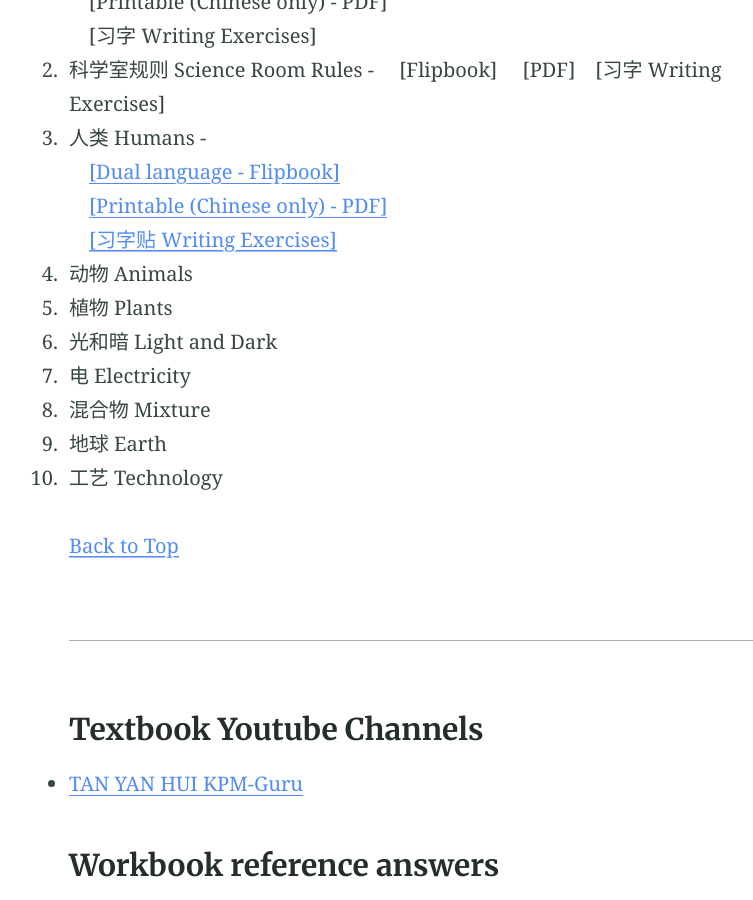
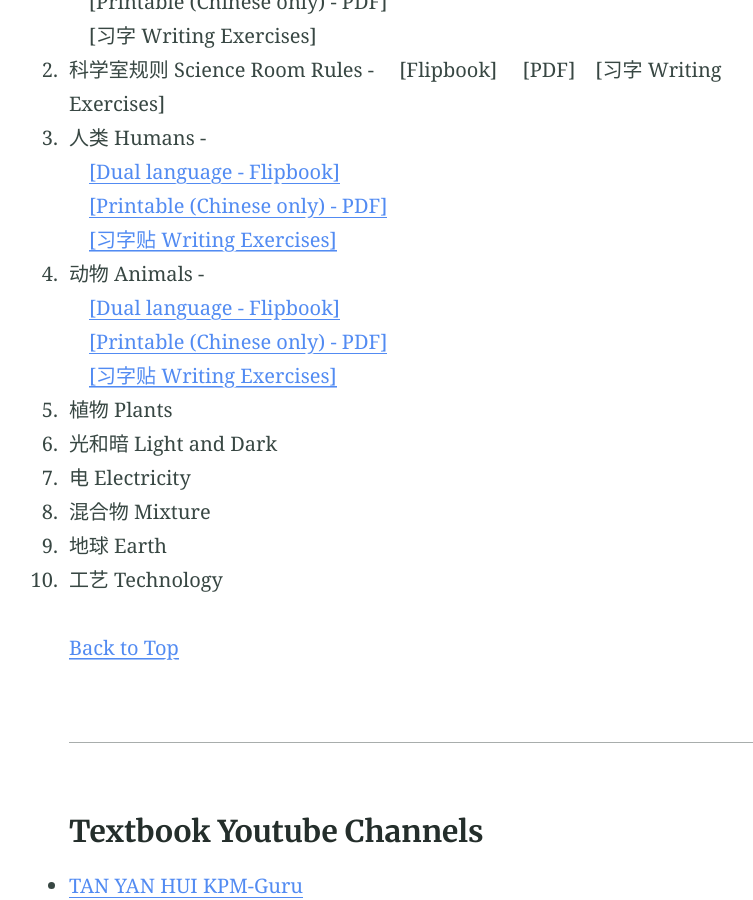
Before and after one commit to multilingual-malaysian/dlp_science, a Jekyll site: the page built from year2.md, in a window 1280 px wide and 900 px high, scrolled down 735 px. Shown: the whole window, without its empty margins (214-967 px from the left). Built offline with Jekyll 4.4.1, drawn with Linux system fonts in a browser that asks for light colours.

Commit message:
Update year2.md

```diff
--- a/year2.md
+++ b/year2.md
@@ -18,7 +18,10 @@
    &emsp;<a href="https://online.fliphtml5.com/pjnuy/bqaa/" target="_blank">[Dual language - Flipbook]</a> <br />
    &emsp;<a href="/dlp_science/doc/year2/sc_year2_chapter3_chinese.pdf" target="_blank">[Printable (Chinese only) - PDF]</a><br />
    &emsp;<a href="/dlp_science/doc/year2/sc_year2_chapter3_writing.pdf" target="_blank">[习字贴 Writing Exercises]</a>
-4. 动物 Animals
+4. 动物 Animals - <br />
+   &emsp;<a href="https://online.fliphtml5.com/pjnuy/rrfl/" target="_blank">[Dual language - Flipbook]</a> <br />
+   &emsp;<a href="/dlp_science/doc/year2/sc_year2_chapter4_chinese.pdf" target="_blank">[Printable (Chinese only) - PDF]</a><br />
+   &emsp;<a href="/dlp_science/doc/year2/sc_year2_chapter4_writing.pdf" target="_blank">[习字贴 Writing Exercises]</a>
 5. 植物 Plants
 6. 光和暗 Light and Dark
 7. 电 Electricity
```
